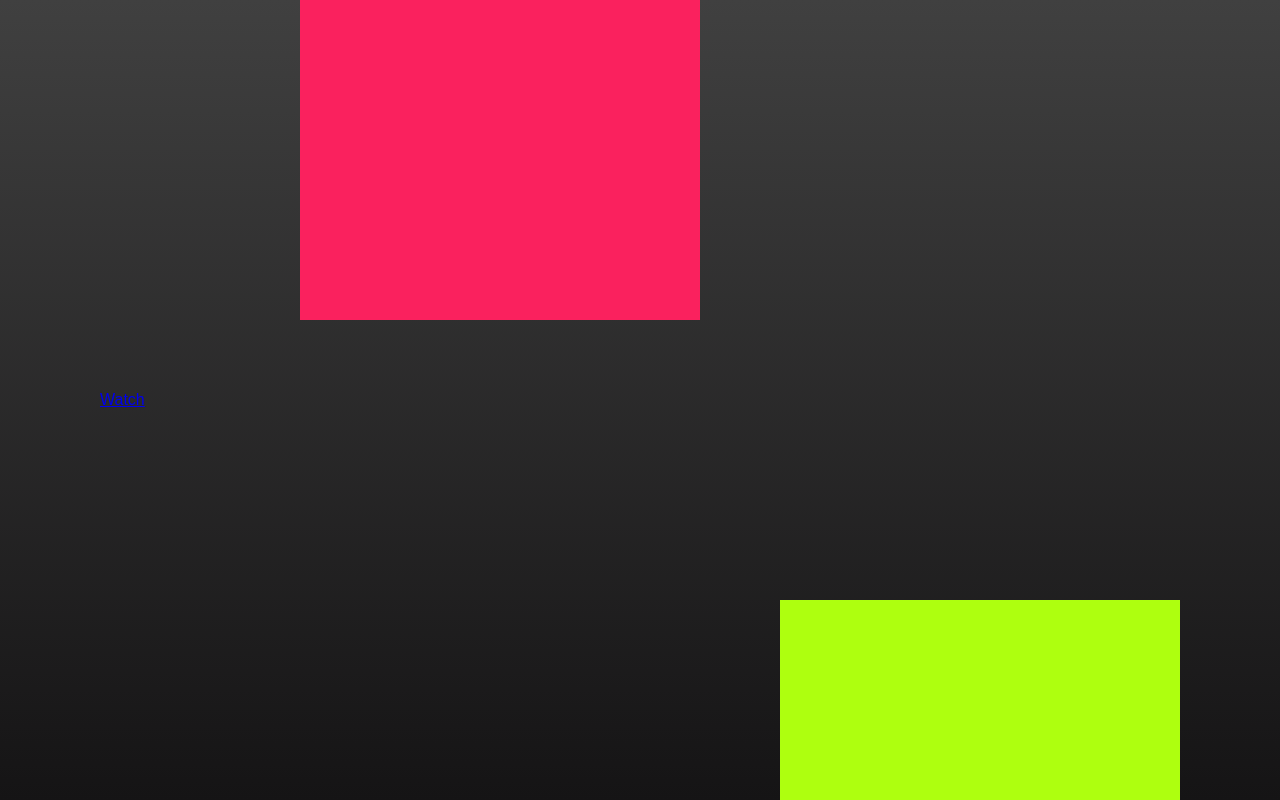
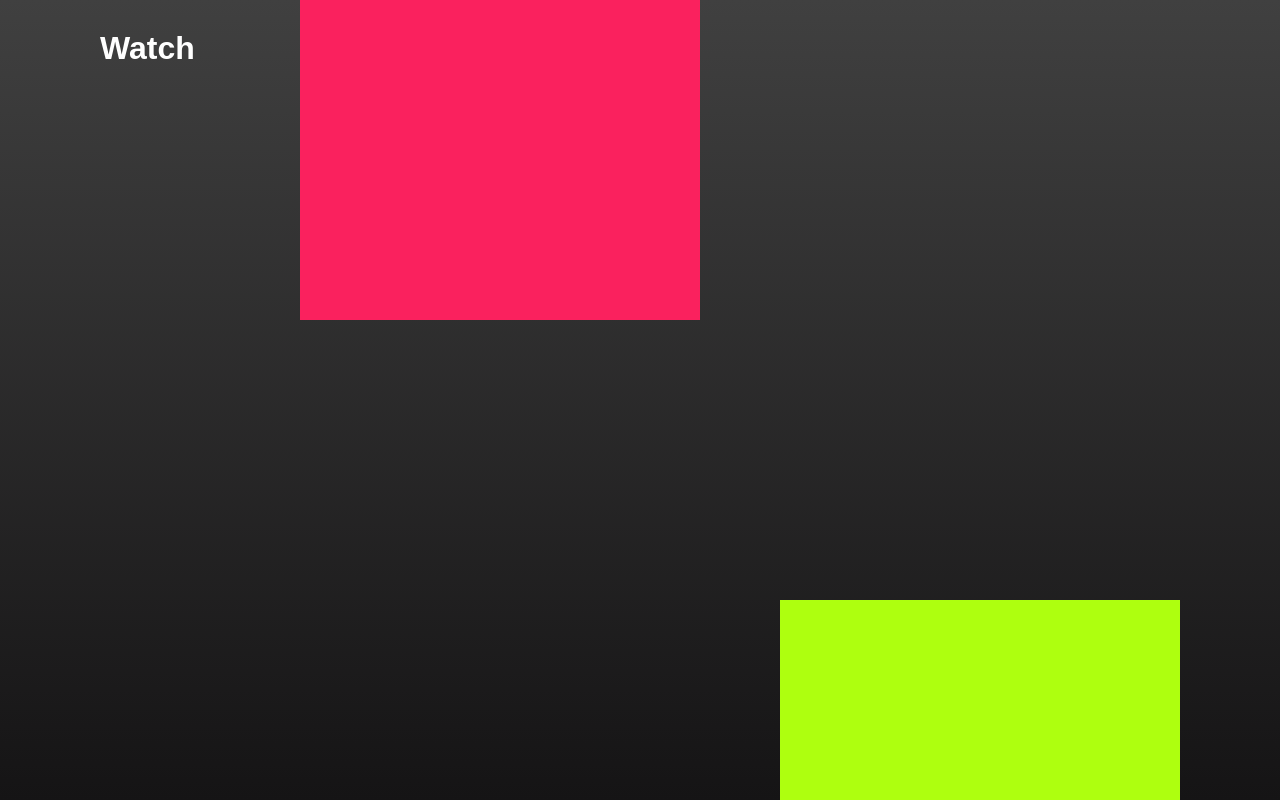
Before and after one commit to Spiderfw/sample01_site, a plain HTML site: page index.html in a window 1280 px wide. Drawn offline with Linux system fonts and the light colour scheme.

Commit message:
css header追加

```diff
--- a/css/style.scss
+++ b/css/style.scss
@@ -36,3 +36,23 @@
     transition: 1s;
   }
 }
+header {
+  position: fixed;
+  top: 0;
+  left: 0;
+  width: 100%;
+  z-index: 1000;
+  display: flex;
+  justify-content: space-between;
+  align-items: center;
+  padding: 30px 100px;
+
+  & .logo {
+    font-size: 2em;
+    color: #fff;
+    font-weight: 700;
+    text-decoration: none;
+    transition: 0.5s;
+    transform-origin: 0 100%;
+  }
+}
```
Also changed, not shown: css/style.css, 1 other file.
